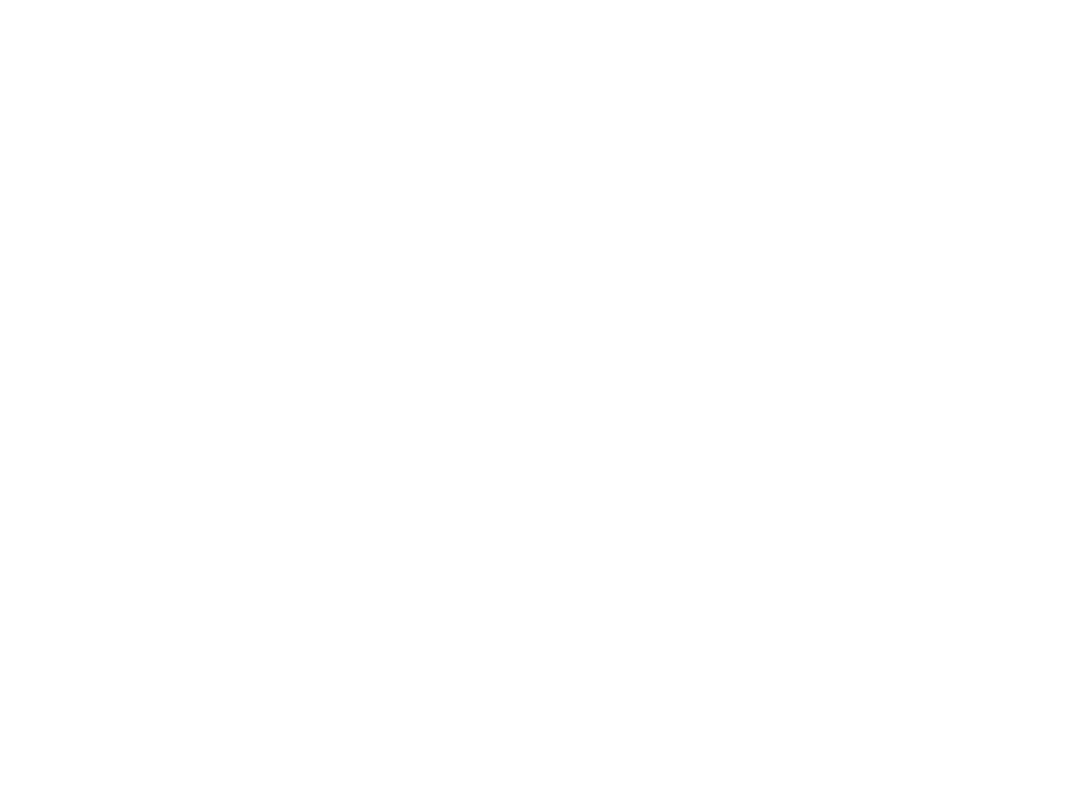
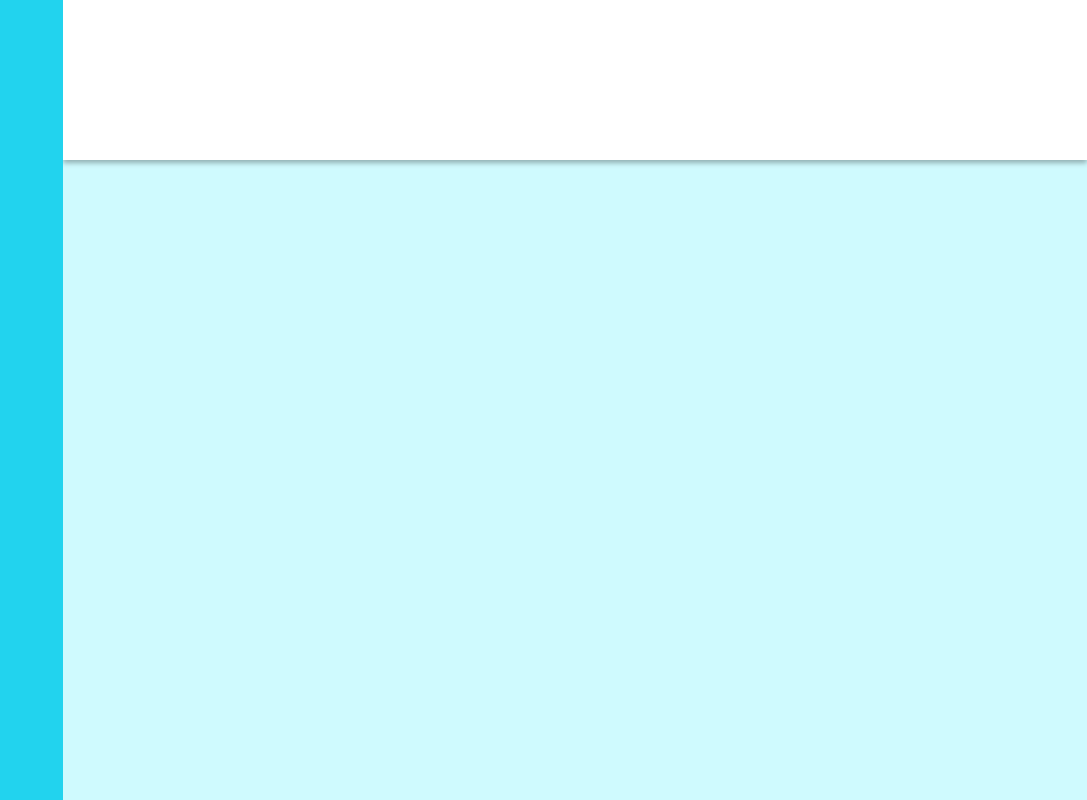
Before and after one commit to JoshHowardDev/admindashboard, a plain HTML site: page index.html in a window 1280 px wide. Shown: the whole page, without its empty margins (193-1280 px from the left). Drawn offline with Linux system fonts and the light colour scheme.

Commit message:
Add 3 main section structure.

```diff
--- a/index.html
+++ b/index.html
@@ -9,6 +9,16 @@
     <title>Admin Dashboard</title>
 </head>
 <body>
+    <div class="bodyContainer">
+        <div class="header">
 
+        </div>
+        <div class="sidebar">
+
+        </div>
+        <div class="mainContent">
+
+        </div>
+    </div>
 </body>
 </html>
--- a/styles.css
+++ b/styles.css
@@ -0,0 +1,33 @@
+body {
+    margin: 0;
+    padding: 0;
+}
+
+.bodyContainer {
+    min-height: 100vh;
+    min-width: 100vw;
+    display: grid;
+    grid:
+        "sidebar header"
+        "sidebar mainContent";
+    grid-template-columns: 1fr 4fr;
+    grid-template-rows: 1fr 4fr;
+}
+
+.header {
+    grid-area: header;
+    box-sizing:border-box;
+    z-index: 100;
+    box-shadow: 0 3px 5px rgb(0, 0, 0, 0.3);
+}
+
+.sidebar {
+    grid-area: sidebar;
+    z-index: 100;
+    background-color: #22d3ee;
+}
+
+.mainContent {
+    grid-area: mainContent;
+    background-color: #cffafe;
+}
```
